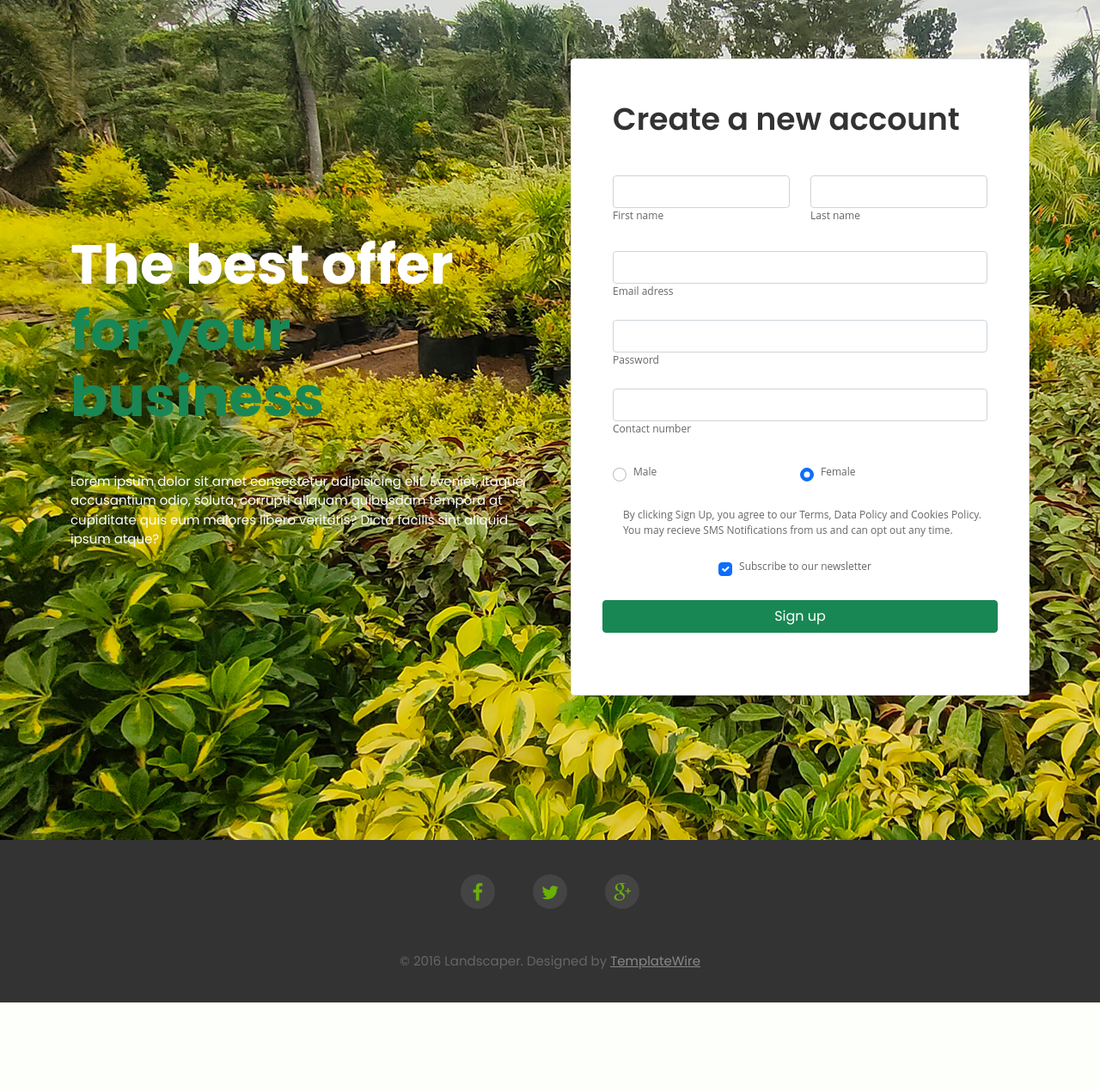
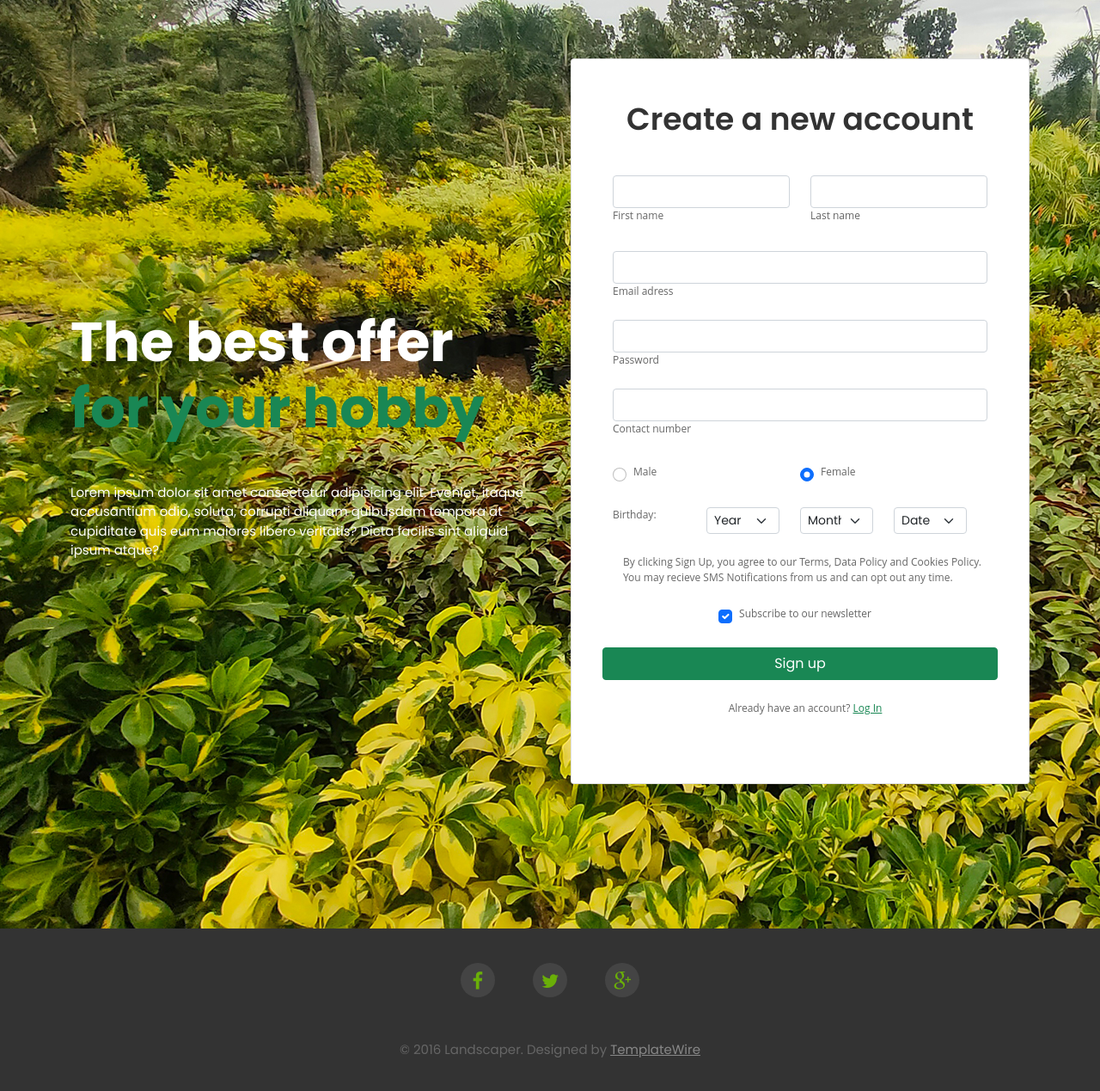
Before and after one commit to systemeror12/AppDev_TP, a PHP site: page /register.html in a window 1280 px wide. Shown: the whole page at 86% size. Before the commit the page ends 1166 px from the top, so only its background shows below. Run offline with PHP 8.4, Linux system fonts and the light colour scheme.

Commit message:
updates
updates

```diff
--- a/assets/css/login.css
+++ b/assets/css/login.css
@@ -11,3 +11,7 @@
 #login h1 {
     color: rgb(255, 255, 255);
 }
+
+#login .login p {
+    color: rgb(0, 0, 0);
+}
--- a/assets/css/style.css
+++ b/assets/css/style.css
@@ -1,4 +1,5 @@
 body {
+	position: relative;
 	font-family: 'Poppins', sans-serif;
 }
 
--- a/register.html
+++ b/register.html
@@ -31,7 +31,7 @@
                         <div class="col-lg-6 mb-5 mb-lg-0">
                             <h1 class="my-5 display-3 fw-bold ls-tight">
                                 The best offer<br />
-                                <span class="text-success">for your business</span>
+                                <span class="text-success">for your hobby</span>
                             </h1>
                             <p>Lorem ipsum dolor sit amet consectetur adipisicing
                                 elit.
@@ -45,7 +45,7 @@
                                 <div class="card-body py-5 px-md-5">
                                     <form action="" class="form">
                                         <div class="row">
-                                            <div class="col-md-12 mb-4">
+                                            <div class="d-flex justify-content-center col-md-12 mb-4">
                                                 <h2>Create a new account</h2>
                                             </div>
                                             <div class="col-md-6 mb-4">
@@ -102,6 +102,42 @@
                                                     </div>
                                                 </div>
                                             </div>
+                                            <div class="row">
+                                                <div class="col-md-3 mb-4">
+                                                    <div class="form-outline">
+                                                        <label class="form-label" for="formRegBirthday">
+                                                            Birthday:
+                                                        </label>
+                                                    </div>
+                                                </div>
+                                                <div class="col-md-3 mb-4">
+                                                    <select class="form-select form-select-sm"
+                                                        aria-label=".form-select-sm example">
+                                                        <option selected>Year</option>
+                                                        <option value="1">One</option>
+                                                        <option value="2">Two</option>
+                                                        <option value="3">Three</option>
+                                                    </select>
+                                                </div>
+                                                <div class="col-md-3 mb-4">
+                                                    <select class="form-select form-select-sm"
+                                                        aria-label=".form-select-sm example">
+                                                        <option selected>Month</option>
+                                                        <option value="1">One</option>
+                                                        <option value="2">Two</option>
+                                                        <option value="3">Three</option>
+                                                    </select>
+                                                </div>
+                                                <div class="col-md-3 mb-4">
+                                                    <select class="form-select form-select-sm"
+                                                        aria-label=".form-select-sm example">
+                                                        <option selected>Date</option>
+                                                        <option value="1">One</option>
+                                                        <option value="2">Two</option>
+                                                        <option value="3">Three</option>
+                                                    </select>
+                                                </div>
+                                            </div>
                                             <div class="form-check d-flex justify-content-center mb-4">
 
                                                 <label class="form-check-label" for="formNewsletter">
@@ -121,10 +157,16 @@
                                                 </label>
                                             </div>
                                         </div>
+
                                         <div class="row">
                                             <button type="submit"
                                                 class="col-md-12 mb-4 btn btn-success btn-block mb-4">Sign
                                                 up</button>
+                                            <div class="col-md-12 form-check d-flex justify-content-center mb-4">
+                                                <label class="form-check-label" for="formNewsletter">
+                                                    Already have an account? <a href="#" class="text-success">Log In</a>
+                                                </label>
+                                            </div>
                                         </div>
                                     </form>
                                 </div>
```
Also changed, not shown: index.html (+13 -16 lines), login.html (+18 -6 lines).
